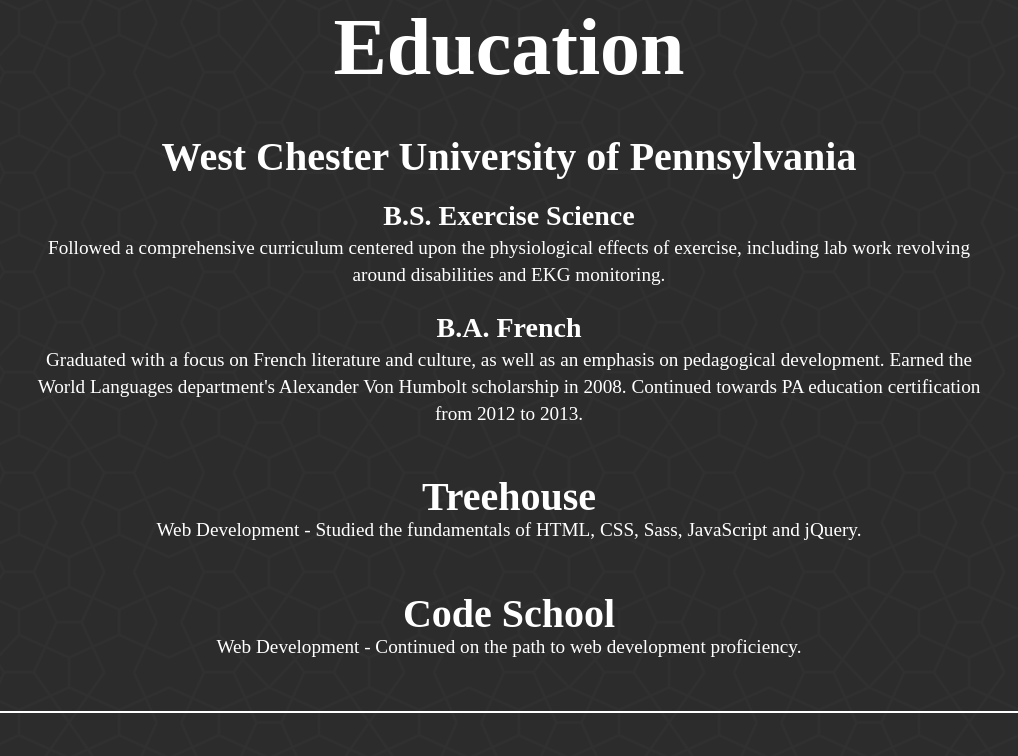
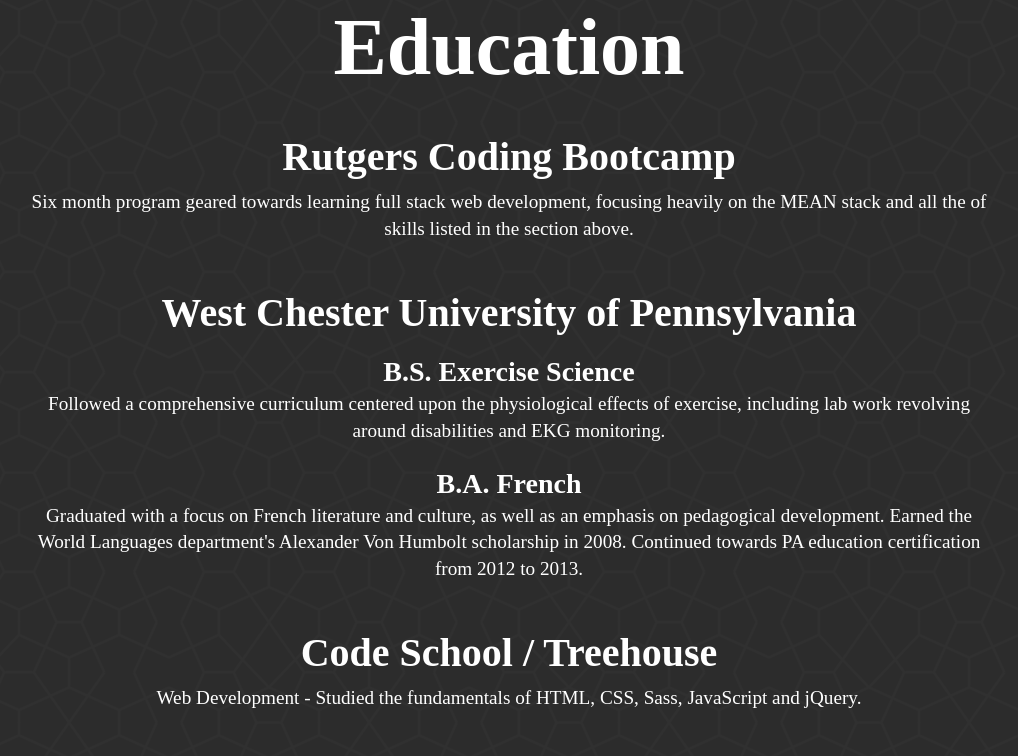
Before and after one commit to alex-B-Ly/old_portfolio, a plain HTML site: page resume.html in a window 1280 px wide. Shown: the part 1278-2034 px from the top of the page, without its empty margins (131-1149 px from the left). Drawn offline with nearby package versions, Linux system fonts and the light colour scheme.

Commit message:
mis a jour

```diff
--- a/CSS/resume.css
+++ b/CSS/resume.css
@@ -258,7 +258,7 @@ header{
 .employ_title{
 	font-size: 2.5em;
 	font-weight: bold;
-	margin-top: 50px;
+	margin: 50px 0 12px 0;
 }
 
 .edu_degrees,
--- a/resume.html
+++ b/resume.html
@@ -85,15 +85,15 @@
 
 	<div class="qual_content">
 		<h2 class="qual_title"><span class="lang_en">Education</span><span class="lang_fr">Etudes</span></h2>
+		<h2 class="edu">Rutgers Coding Bootcamp</h2>
+		<p class="edu_desc"><span class="lang_en">Six month program geared towards learning full stack web development, focusing heavily on the MEAN stack and all the of skills listed in the section above.</span><span class="lang_fr">Description sera mise à jour bientôt.</span></p>
 		<h2 class="edu"><span class="lang_en">West Chester University of Pennsylvania</span><span class="lang_fr">Université de West Chester</span></h2>
 			<h3 class="edu_degrees"><span class="lang_en">B.S. Exercise Science</span><span class="lang_fr">License en science de l'exercise</span></h3>
 				<p class="edu_desc"><span class="lang_en">Followed a comprehensive curriculum centered upon the physiological effects of exercise, including lab work revolving around disabilities and EKG monitoring.</span><span class="lang_fr">Programme avec concentration sur les effets physiologiques de l'exercise, y compris les handicaps et le travail de laboratoire centré sur l'électrocardiographie.</span></p>
 			<h3 class="edu_degrees"><span class="lang_en">B.A. French</span><span class="lang_fr">License en français</span></h3>
 				<p class="edu_desc"><span class="lang_en">Graduated with a focus on French literature and culture, as well as an emphasis on pedagogical development.  Earned the World Languages department's <em>Alexander Von Humbolt</em> scholarship in 2008.  Continued towards PA education certification from 2012 to 2013.</span><span class="lang_fr">Concentration sur la littérature et culture française, ainsi que le développement pédagogique. Destinataire du prix <em>Alexandre Von Humbolt</em> du département de langues étrangères en 2008.  Continuation de la license d'enseignement en 2012-2013.</span></p>
-		<h2 class="edu">Treehouse</h2>
+		<h2 class="edu">Code School / Treehouse</h2>
 			<p class="edu_desc"><span class="lang_en">Web Development - Studied the fundamentals of HTML, CSS, Sass, JavaScript and jQuery.</span><span class="lang_fr">Etudes de HTML, CSS, Sass, JavaScript et jQuery.</span>
-		<h2 class="edu">Code School</h2>
-			<p class="edu_desc"><span class="lang_en">Web Development - Continued on the path to web development proficiency.</span><span class="lang_fr">Continuation des études du développement web.</span></p>
 	</div>
 
 	<div class="qual_content">
```
